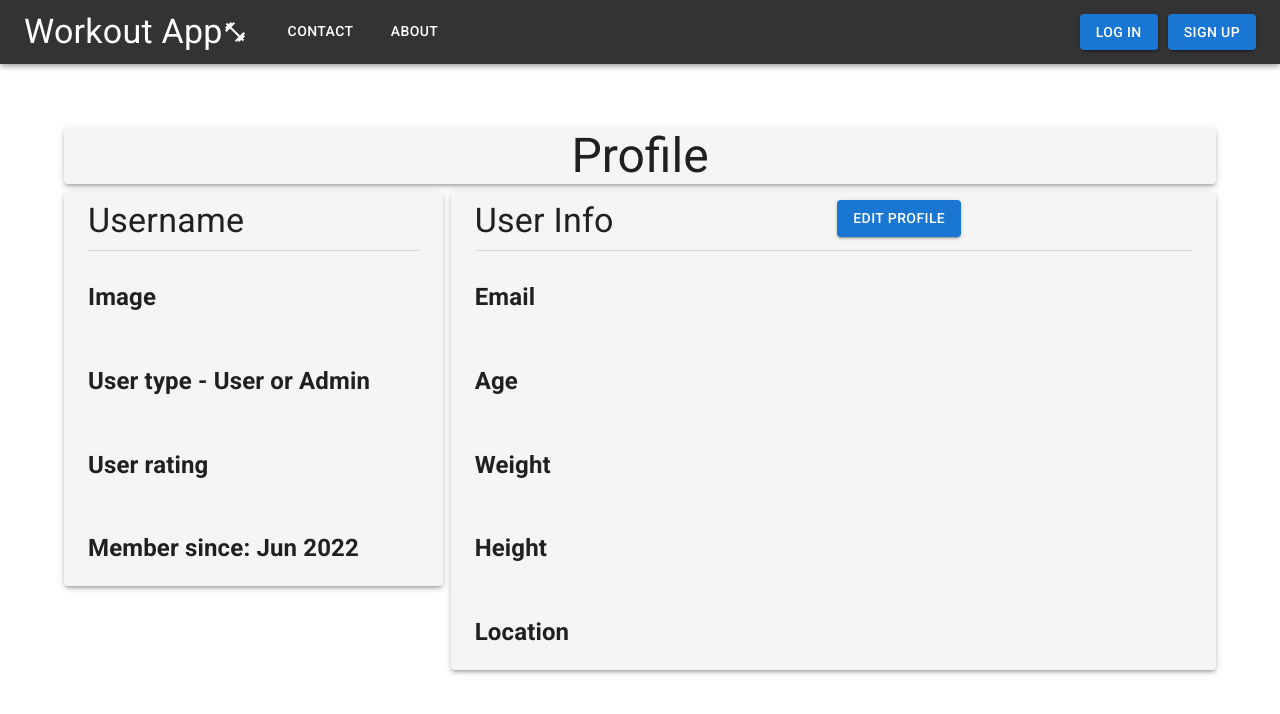
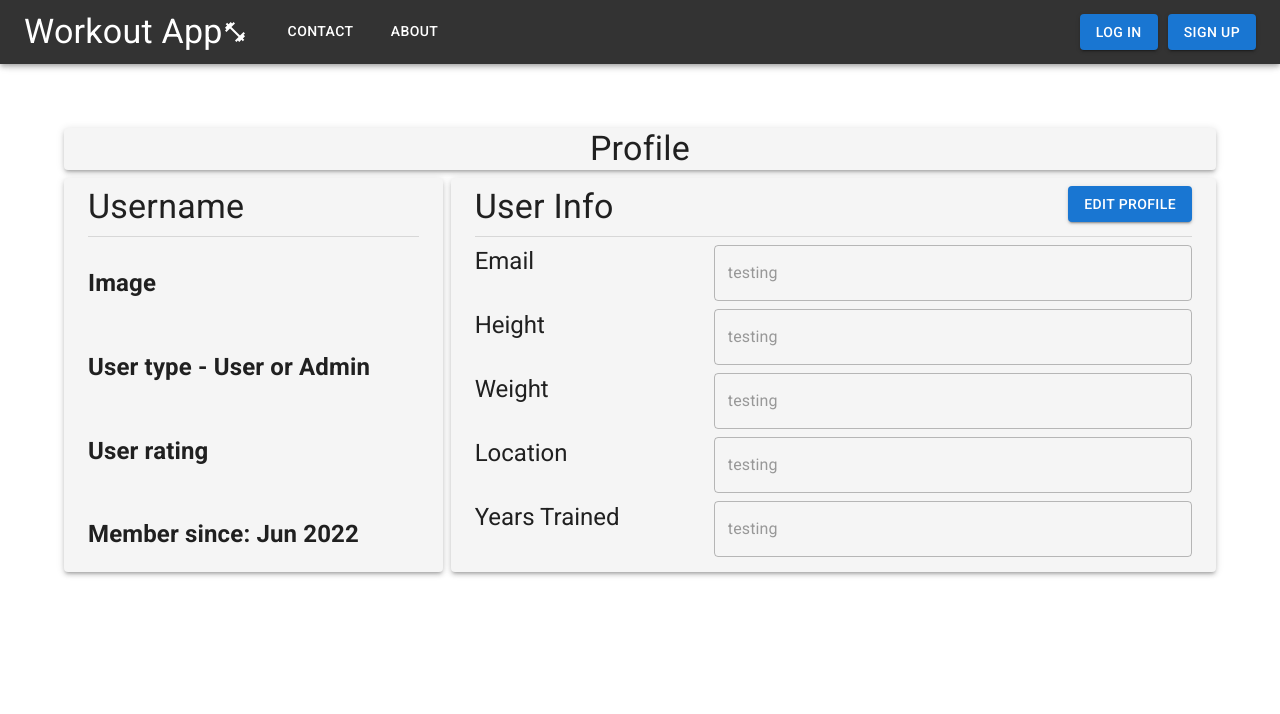
Before and after one commit to robert1021/Workout-App, a React (Create React App) app in the folder frontend/: page /profile in a window 1280 px wide. Shown: the top 714 px of the page. Built offline with nearby package versions, Linux system fonts and the light colour scheme.

Commit message:
Update Profile.js

```diff
--- a/frontend/src/pages/Profile.js
+++ b/frontend/src/pages/Profile.js
@@ -1,4 +1,4 @@
-import { Container, Grid, Paper, Button, Typography, Divider } from "@mui/material"
+import { Container, Grid, Box, Paper, Button, Typography, Divider, TextField } from "@mui/material"
 
 export default function Page() {
     return (
@@ -6,62 +6,127 @@ export default function Page() {
             <Grid container sx={{ marginTop: "15vh" }} spacing={1}>
                 <Grid item xs={12} style={{ textAlign: "center", marginBottom: '1vh' }}>
                     <Paper sx={{ backgroundColor: 'whitesmoke' }} elevation={3}>
-
-                        <Typography variant="h3">Profile</Typography>
-
+                        <Typography variant="h4">Profile</Typography>
                     </Paper>
                 </Grid>
-                <Grid item xs={12} sm={12} md={4} sx={{marginBottom: '1vh'}}>
+                <Grid item xs={12} sm={12} md={12} lg={4} sx={{ marginBottom: '1vh' }}>
                     <Paper sx={{ backgroundColor: 'whitesmoke' }} elevation={3}>
-
                         <Container>
                             <Grid container spacing={1}>
-
                                 <Grid item xs={12}><Typography variant="h4">Username</Typography></Grid>
                                 <Grid item xs={12}><Divider /></Grid>
                                 <Grid item xs={12}><h2>Image</h2></Grid>
                                 <Grid item xs={12}><h2>User type - User or Admin</h2></Grid>
                                 <Grid item xs={12}><h2>User rating</h2></Grid>
                                 <Grid item xs={12}><h2>Member since: Jun 2022</h2></Grid>
-
                             </Grid>
                         </Container>
-
                     </Paper>
                 </Grid>
-                <Grid item xs={12} sm={12} md={8} >
-                    <Paper sx={{ backgroundColor: 'whitesmoke' }} elevation={3}>
+                <Grid item xs={12} sm={12} md={12} lg={8}>
+                    <Paper sx={{ backgroundColor: 'whitesmoke', paddingBottom: '15px', marginBottom: '1vh' }} elevation={3}>
 
                         <Container>
                             <Grid container spacing={1}>
 
                                 <Grid item xs={6}><Typography variant="h4">User Info</Typography></Grid>
                                 <Grid item xs={6}>
-                                    <Button variant="contained">
-                                        Edit profile
-                                    </Button>
+                                    <Box
+                                        display="flex"
+                                        justifyContent="flex-end"
+                                        alignItems="flex-end"
+                                    >
+                                        <Button variant="contained">
+                                            Edit profile
+                                        </Button>
+                                    </Box>
                                 </Grid>
                                 <Grid item xs={12}><Divider /></Grid>
                                 <Grid item xs={12}>
-                                    <h2>Email</h2>
+                                    <Grid container>
+                                        <Grid item xs={4}>
+                                            <Typography variant="h5">
+                                                Email
+                                            </Typography>
+                                        </Grid>
+                                        <Grid item xs={8}>
+                                            <TextField
+                                                fullWidth
+                                                disabled
+                                                label="testing"
+                                            />
+                                        </Grid>
+                                    </Grid>
                                 </Grid>
                                 <Grid item xs={12} >
-                                    <h2>Age</h2>
+                                    <Grid container>
+                                        <Grid item xs={4}>
+                                            <Typography variant="h5">
+                                                Height
+                                            </Typography>
+                                        </Grid>
+                                        <Grid item xs={8}>
+                                            <TextField
+                                                fullWidth
+                                                disabled
+                                                label="testing"
+                                            />
+                                        </Grid>
+                                    </Grid>
                                 </Grid>
                                 <Grid item xs={12} >
-                                    <h2>Weight</h2>
+                                    <Grid container>
+                                        <Grid item xs={4}>
+                                            <Typography variant="h5">
+                                                Weight
+                                            </Typography>
+                                        </Grid>
+                                        <Grid item xs={8}>
+                                            <TextField
+                                                fullWidth
+                                                disabled
+                                                label="testing"
+                                            />
+                                        </Grid>
+                                    </Grid>
                                 </Grid>
                                 <Grid item xs={12} >
-                                    <h2>Height</h2>
+                                    <Grid container>
+                                        <Grid item xs={4}>
+                                            <Typography variant="h5">
+                                                Location
+                                            </Typography>
+                                        </Grid>
+                                        <Grid item xs={8}>
+                                            <TextField
+                                                fullWidth
+                                                disabled
+                                                label="testing"
+                                            />
+                                        </Grid>
+                                    </Grid>
                                 </Grid>
-                                <Grid item xs={12} >
-                                    <h2>Location</h2>
+                                <Grid item xs={12}>
+                                    <Grid container>
+                                        <Grid item xs={4}>
+                                            <Typography variant="h5">
+                                                Years Trained
+                                            </Typography>
+                                        </Grid>
+                                        <Grid item xs={8}>
+                                            <TextField
+                                                fullWidth
+                                                disabled
+                                                label="testing"
+                                            />
+                                        </Grid>
+                                    </Grid>
                                 </Grid>
                             </Grid>
                         </Container>
-                    </Paper>
-                </Grid>
-            </Grid>
-        </Container>
+                    </Paper >
+                </Grid >
+            </Grid >
+        </Container >
     )
 }
```
